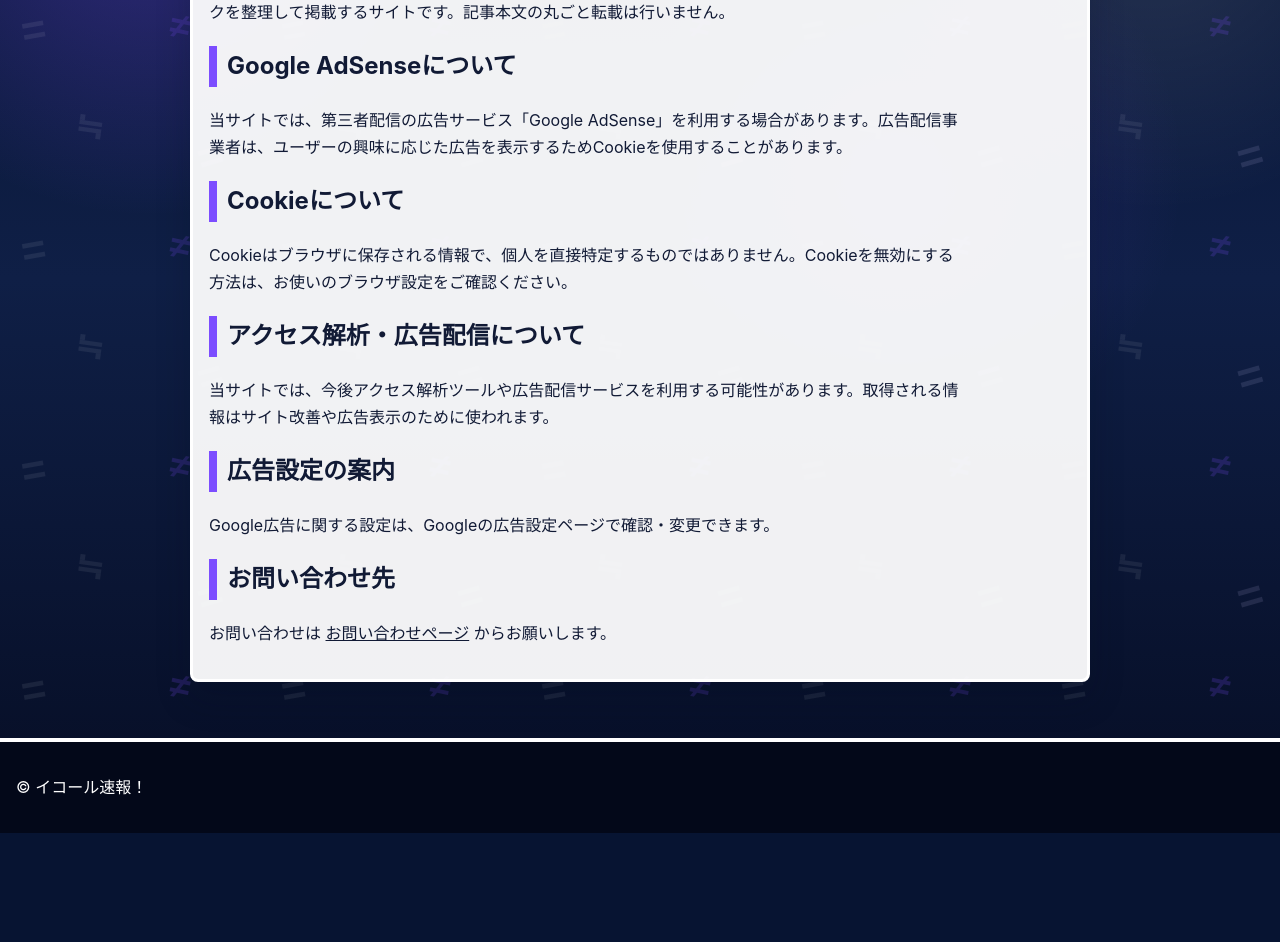
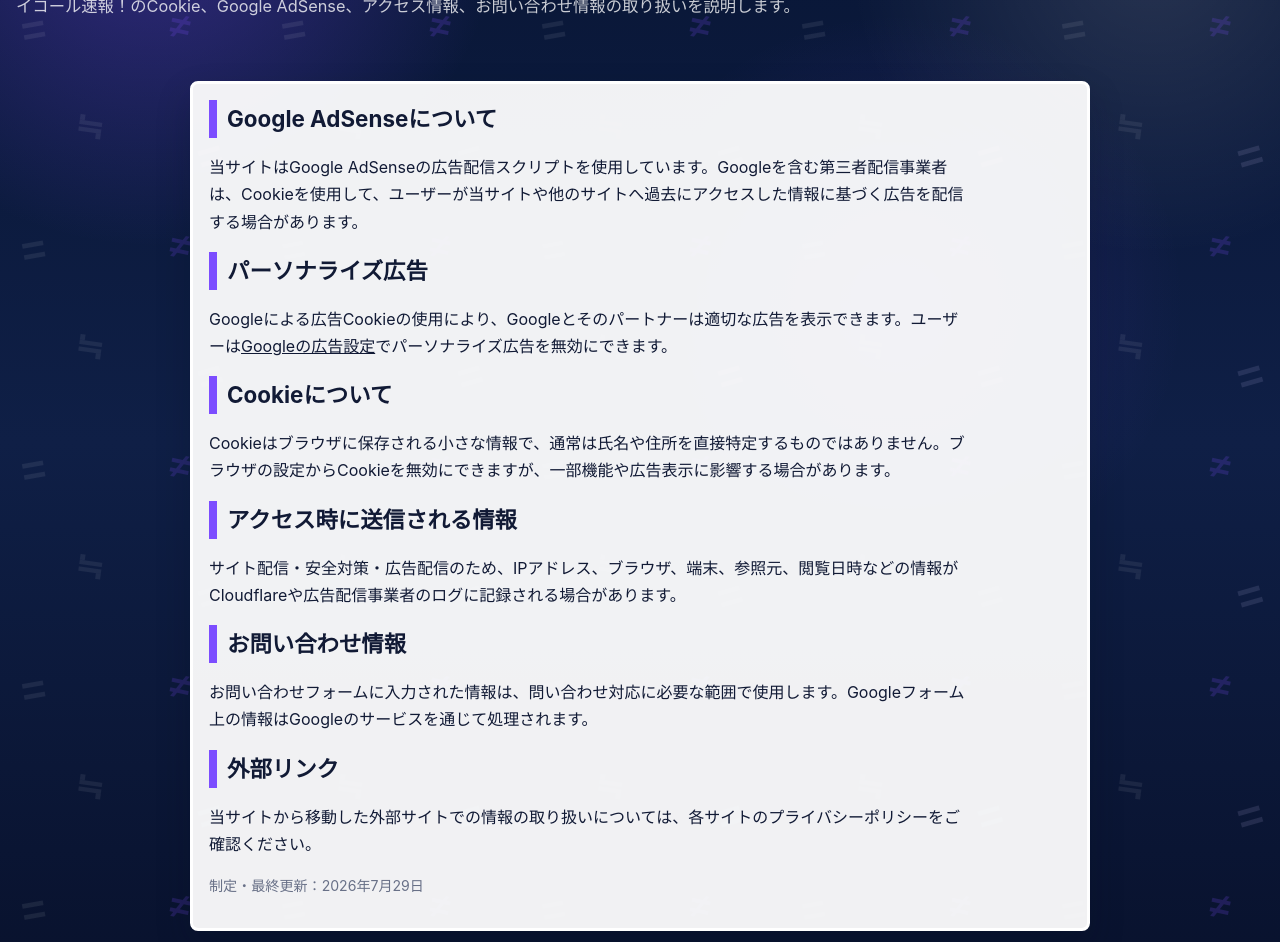
Before and after one commit to matsuiyutaka0619-gif/equal-sokuho, a website: page privacy/index.html in a window 1280 px wide. Shown: the part 232-1174 px from the top of the page. Before the commit the page ends 1065 px from the top, so only its background shows below. Drawn offline with Linux system fonts and the light colour scheme.

Commit message:
Apply AdSense quality remediation

```diff
--- a/privacy/index.html
+++ b/privacy/index.html
@@ -1,23 +1,34 @@
 <!doctype html>
 <html lang="ja">
-<head><meta charset="utf-8"><meta name="viewport" content="width=device-width, initial-scale=1"><title>プライバシーポリシー - イコール速報！</title><link rel="icon" href="/assets/favicon.svg"><link rel="stylesheet" href="/styles.css">  <script async src="https://pagead2.googlesyndication.com/pagead/js/adsbygoogle.js?client=ca-pub-8002455848254296" crossorigin="anonymous"></script>
+<head>
+  <meta charset="utf-8">
+  <meta name="viewport" content="width=device-width, initial-scale=1">
+  <title>プライバシーポリシー - イコール速報！</title>
+  <meta name="description" content="イコール速報！のCookie、Google AdSense、アクセス情報、お問い合わせ情報の取り扱いを説明します。">
+  <meta name="robots" content="index,follow,max-image-preview:large">
+  <link rel="canonical" href="https://equal-sokuho.pages.dev/privacy/">
+  <meta property="og:title" content="プライバシーポリシー - イコール速報！">
+  <meta property="og:description" content="イコール速報！のCookie、Google AdSense、アクセス情報、お問い合わせ情報の取り扱いを説明します。">
+  <meta property="og:type" content="website">
+  <meta property="og:url" content="https://equal-sokuho.pages.dev/privacy/">
+  <meta property="og:image" content="https://equal-sokuho.pages.dev/assets/ogp.svg">
+  <meta name="twitter:card" content="summary_large_image">
+  <link rel="icon" href="/assets/favicon.svg">
+  <link rel="stylesheet" href="/styles.css?v=202607290001">
+  <script async src="https://pagead2.googlesyndication.com/pagead/js/adsbygoogle.js?client=ca-pub-8002455848254296" crossorigin="anonymous"></script>
+  <script type="application/ld+json">{"@context":"https://schema.org","@type":"BreadcrumbList","itemListElement":[{"@type":"ListItem","position":1,"name":"トップ","item":"https://equal-sokuho.pages.dev/"},{"@type":"ListItem","position":2,"name":"プライバシーポリシー","item":"https://equal-sokuho.pages.dev/privacy/"}]}</script>
 </head>
 <body>
-  <header class="site-header"><div class="header-inner"><a class="brand" href="/"><span class="brand-mark"></span><span>イコール速報！</span></a><nav class="site-nav"><a href="/">トップ</a><a href="/contact/">お問い合わせ</a><a href="/about/">運営者情報</a></nav></div></header>
-  <main class="static-page">
-    <h1>プライバシーポリシー</h1>
-    <p>イコール速報！は、=LOVE・≠ME・≒JOY・指原莉乃関連ニュースの見出し、出典、公開日、元記事リンクを整理して掲載するサイトです。記事本文の丸ごと転載は行いません。</p>
-    <h2>Google AdSenseについて</h2>
-    <p>当サイトでは、第三者配信の広告サービス「Google AdSense」を利用する場合があります。広告配信事業者は、ユーザーの興味に応じた広告を表示するためCookieを使用することがあります。</p>
-    <h2>Cookieについて</h2>
-    <p>Cookieはブラウザに保存される情報で、個人を直接特定するものではありません。Cookieを無効にする方法は、お使いのブラウザ設定をご確認ください。</p>
-    <h2>アクセス解析・広告配信について</h2>
-    <p>当サイトでは、今後アクセス解析ツールや広告配信サービスを利用する可能性があります。取得される情報はサイト改善や広告表示のために使われます。</p>
-    <h2>広告設定の案内</h2>
-    <p>Google広告に関する設定は、Googleの広告設定ページで確認・変更できます。</p>
-    <h2>お問い合わせ先</h2>
-    <p>お問い合わせは <a href="/contact/">お問い合わせページ</a> からお願いします。</p>
-  </main>
-  <footer class="site-footer"><div class="footer-inner"><p>&copy; イコール速報！</p></div></footer>
+  <header class="site-header"><div class="header-inner"><a class="brand" href="/"><span class="brand-mark"></span><span>イコール速報！</span></a><nav class="site-nav" aria-label="主要メニュー"><a href="/groups/">初心者ガイド</a><a href="/weekly/">週間</a><a href="/today/">今日</a><a href="/members/">メンバー</a><a href="/links/">公式リンク</a></nav></div></header>
+  <section class="page-hero"><p class="eyebrow">SITE INFORMATION</p><h1>プライバシーポリシー</h1><p>イコール速報！のCookie、Google AdSense、アクセス情報、お問い合わせ情報の取り扱いを説明します。</p></section><main class="static-page policy-page">
+      <h2>Google AdSenseについて</h2><p>当サイトはGoogle AdSenseの広告配信スクリプトを使用しています。Googleを含む第三者配信事業者は、Cookieを使用して、ユーザーが当サイトや他のサイトへ過去にアクセスした情報に基づく広告を配信する場合があります。</p>
+      <h2>パーソナライズ広告</h2><p>Googleによる広告Cookieの使用により、Googleとそのパートナーは適切な広告を表示できます。ユーザーは<a href="https://adssettings.google.com/" target="_blank" rel="noopener noreferrer">Googleの広告設定</a>でパーソナライズ広告を無効にできます。</p>
+      <h2>Cookieについて</h2><p>Cookieはブラウザに保存される小さな情報で、通常は氏名や住所を直接特定するものではありません。ブラウザの設定からCookieを無効にできますが、一部機能や広告表示に影響する場合があります。</p>
+      <h2>アクセス時に送信される情報</h2><p>サイト配信・安全対策・広告配信のため、IPアドレス、ブラウザ、端末、参照元、閲覧日時などの情報がCloudflareや広告配信事業者のログに記録される場合があります。</p>
+      <h2>お問い合わせ情報</h2><p>お問い合わせフォームに入力された情報は、問い合わせ対応に必要な範囲で使用します。Googleフォーム上の情報はGoogleのサービスを通じて処理されます。</p>
+      <h2>外部リンク</h2><p>当サイトから移動した外部サイトでの情報の取り扱いについては、各サイトのプライバシーポリシーをご確認ください。</p>
+      <p class="source-note">制定・最終更新：2026年7月29日</p></main>
+  <footer class="site-footer"><div class="footer-inner"><div><strong>イコール速報！</strong><p>イコノイジョイのニュースと初心者ガイドを届ける非公式ファンサイトです。</p></div><nav aria-label="運営情報"><a href="/about/">運営者情報</a><a href="/editorial-policy/">編集方針</a><a href="/privacy/">プライバシー</a><a href="/contact/">お問い合わせ</a></nav><p>&copy; イコール速報！</p></div></footer>
+
 </body>
 </html>
```
